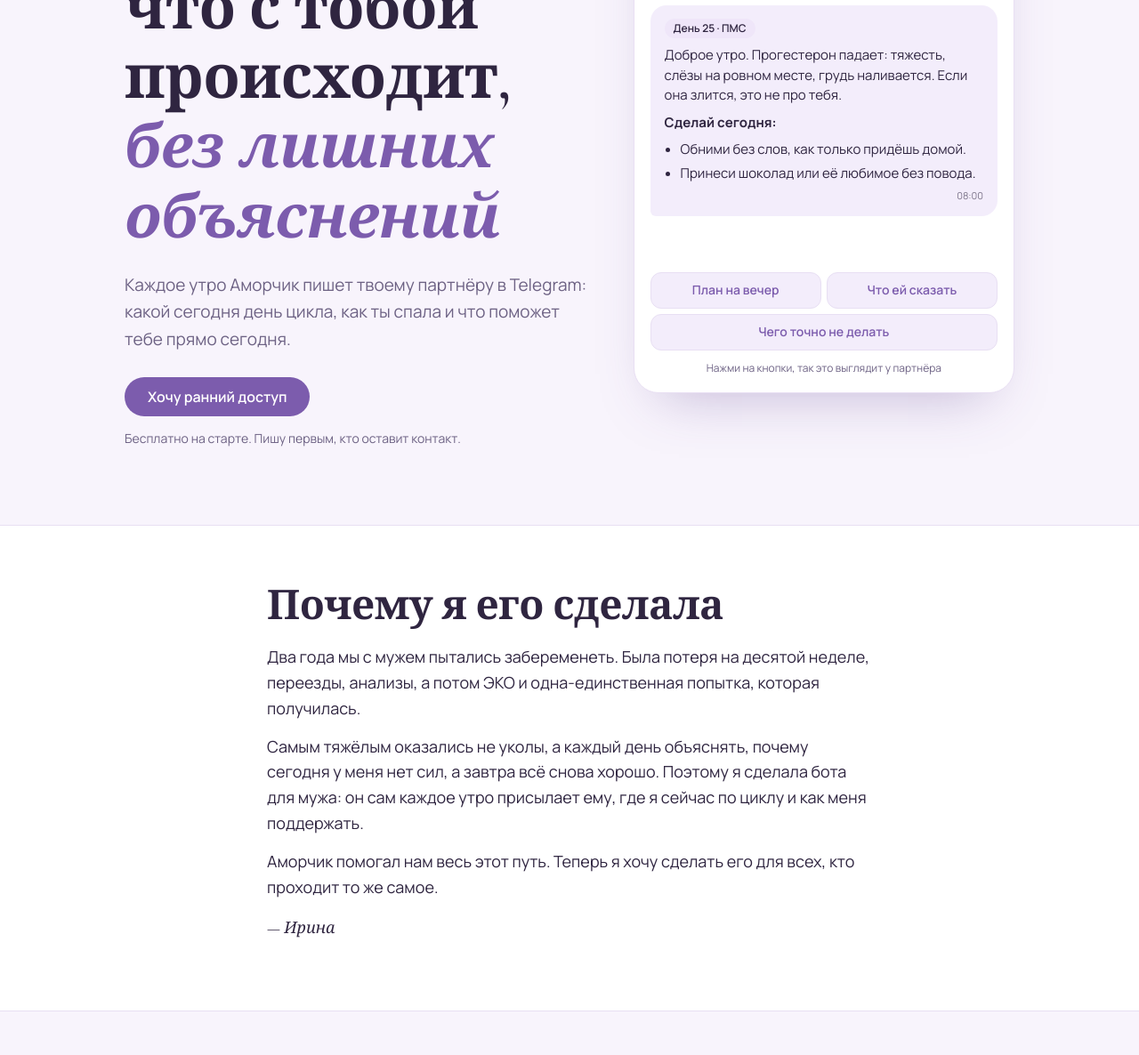
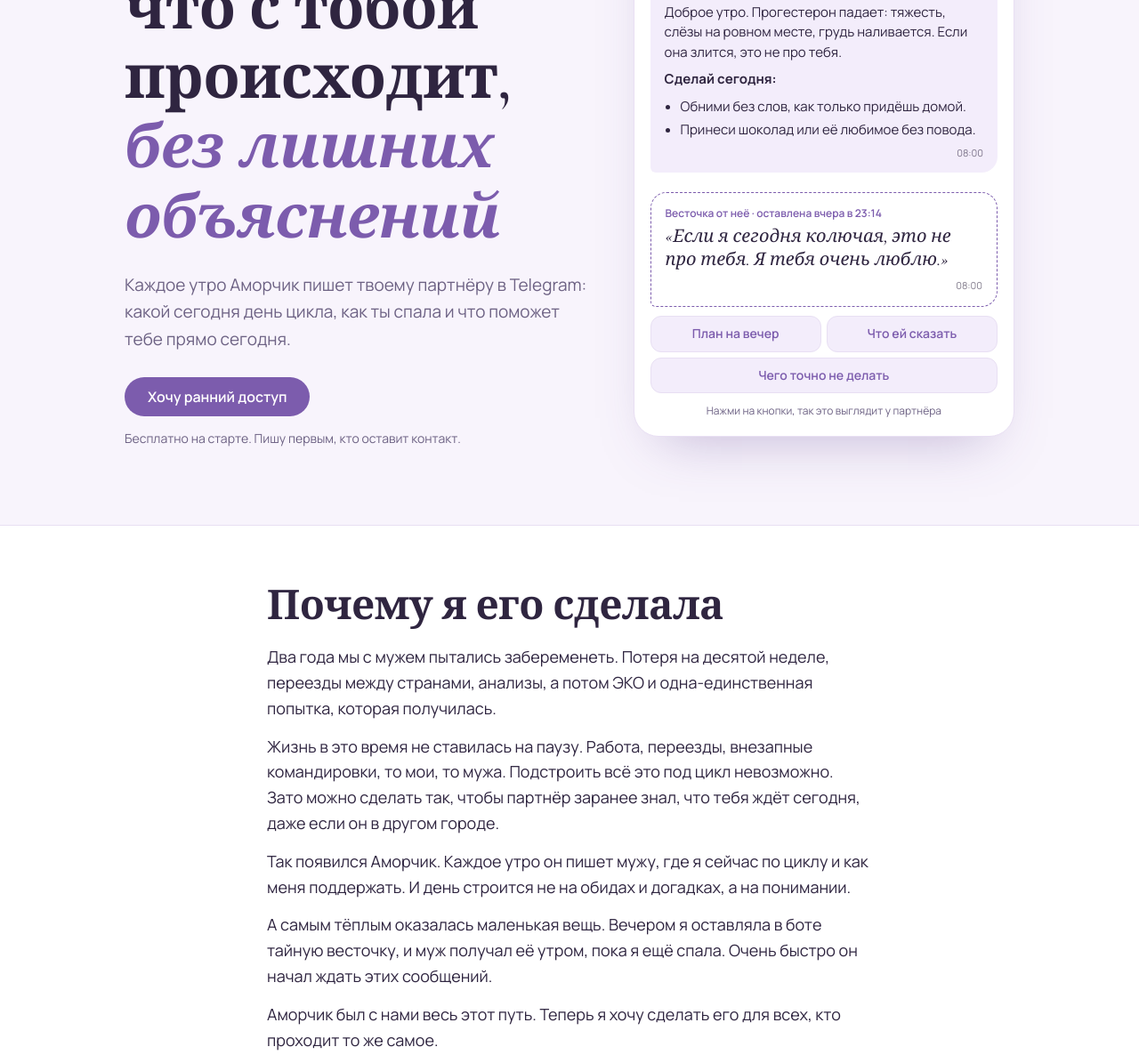
Before and after one commit to itveritneva/amorchik, a plain HTML site: page index.html in a window 1280 px wide. Shown: the part 351-1537 px from the top of the page at 89% size. Drawn offline with nearby package versions, Linux system fonts and the light colour scheme.

Commit message:
Story about moves and trips, evening secret note in demo and features
Co-Authored-By: Claude Opus 5.5 <noreply@anthropic.com>

```diff
--- a/index.html
+++ b/index.html
@@ -91,6 +91,9 @@
   .kb button:hover { background: var(--soft); }
   .kb button:active { transform: scale(.98); }
   .kb button.wide { grid-column: 1 / -1; }
+  .bubble.note { background: var(--surface); border: 1px dashed var(--accent); }
+  .bubble.note p { font-family: 'Cormorant Garamond', Georgia, serif; font-style: italic; font-size: 20px; line-height: 1.3; color: var(--ink); }
+  .note-head { display: block; font-size: 12px; font-weight: 600; color: var(--accent); margin-bottom: 4px; }
   .try { text-align: center; font-size: 12px; color: var(--muted); margin: 10px 0 0; }
   @media (prefers-reduced-motion: reduce) { .pop { animation: none; } }
   .tag { display: inline-block; background: var(--soft); color: var(--ink); border-radius: 999px; padding: 2px 10px; font-size: 12px; font-weight: 600; margin-bottom: 8px; }
@@ -186,9 +189,11 @@
 <section class="story">
   <div class="wrap">
     <h2>Почему я его сделала</h2>
-    <p>Два года мы с мужем пытались забеременеть. Была потеря на десятой неделе, переезды, анализы, а потом ЭКО и одна-единственная попытка, которая получилась.</p>
-    <p>Самым тяжёлым оказались не уколы, а каждый день объяснять, почему сегодня у меня нет сил, а завтра всё снова хорошо. Поэтому я сделала бота для мужа: он сам каждое утро присылает ему, где я сейчас по циклу и как меня поддержать.</p>
-    <p>Аморчик помогал нам весь этот путь. Теперь я хочу сделать его для всех, кто проходит то же самое.</p>
+    <p>Два года мы с мужем пытались забеременеть. Потеря на десятой неделе, переезды между странами, анализы, а потом ЭКО и одна-единственная попытка, которая получилась.</p>
+    <p>Жизнь в это время не ставилась на паузу. Работа, переезды, внезапные командировки, то мои, то мужа. Подстроить всё это под цикл невозможно. Зато можно сделать так, чтобы партнёр заранее знал, что тебя ждёт сегодня, даже если он в другом городе.</p>
+    <p>Так появился Аморчик. Каждое утро он пишет мужу, где я сейчас по циклу и как меня поддержать. И день строится не на обидах и догадках, а на понимании.</p>
+    <p>А самым тёплым оказалась маленькая вещь. Вечером я оставляла в боте тайную весточку, и муж получал её утром, пока я ещё спала. Очень быстро он начал ждать этих сообщений.</p>
+    <p>Аморчик был с нами весь этот путь. Теперь я хочу сделать его для всех, кто проходит то же самое.</p>
     <p class="sign">— Ирина</p>
   </div>
 </section>
@@ -210,7 +215,7 @@
       <div class="card">
         <div class="num">3</div>
         <h3>Каждое утро сводка</h3>
-        <p>В 8:00 фаза, настроение, энергия и конкретная подсказка на день. Перед овуляцией придёт напоминание.</p>
+        <p>В 8:00 фаза, настроение, энергия и конкретная подсказка на день. И твоя весточка, если ты оставила её с вечера.</p>
       </div>
     </div>
 
@@ -221,6 +226,7 @@
       <li>Что сделать сегодня и чего лучше избегать</li>
       <li>Прогноз на 7 дней вперёд</li>
       <li>Напоминание за 1–2 дня до овуляции</li>
+      <li>Твою тайную весточку, оставленную с вечера</li>
       <li>Ни одного вопроса «а что с тобой?»</li>
     </ul>
   </div>
@@ -278,6 +284,7 @@
 (function () {
   var DAYS = {
     d2: {
+      note: "Спасибо, что ты рядом. Сегодня мне просто нужно, чтобы ты меня обнял.",
       tag: "День 2 · менструация",
       body: "<p>Доброе утро. Сон 6 ч 10 мин, восстановление низкое. Сегодня у неё ноль ресурса, и это нормально.</p><p><b>Сделай сегодня:</b></p><ul><li>Принеси грелку на живот. Она скажет спасибо без слов.</li><li>Возьми на себя весь быт: посуду, ужин, магазин.</li></ul>",
       plan: "Плед, грелка, её любимый сериал. Ужин закажи сам и не спрашивай, что она хочет: просто принеси что-то тёплое. Телефоны в другую комнату к 21:00.",
@@ -285,6 +292,7 @@
       dont: "<ul><li>Не трогай живот и грудь, сейчас очень больно.</li><li>Не проси решений и долгих разговоров.</li><li>Не обижайся на молчание, она сейчас внутри себя.</li></ul>"
     },
     d13: {
+      note: "Сегодня вечером я вся твоя. Приходи пораньше.",
       tag: "День 13 · пик овуляции",
       body: "<p>Доброе утро. Сон 7 ч 40 мин, энергии много. Самый фертильный день цикла: она тянется к тебе, магнетизм на максимуме.</p><p><b>Сделай сегодня:</b></p><ul><li>Скажи, что она красивая. Сегодня она в это поверит.</li><li>Освободи вечер. Это самый важный день цикла.</li></ul>",
       plan: "Свидание дома: ужин, который готовишь ты, свечи, её плейлист. Без спешки и без телефонов: ей важно твоё присутствие, а не скорость.",
@@ -292,6 +300,7 @@
       dont: "<ul><li>Не пропадай сегодня в работе и в телефоне.</li><li>Не торопись. Грудь сейчас особенно чувствительная, будь нежнее.</li></ul>"
     },
     d25: {
+      note: "Если я сегодня колючая, это не про тебя. Я тебя очень люблю.",
       tag: "День 25 · ПМС",
       body: "<p>Доброе утро. Прогестерон падает: тяжесть, слёзы на ровном месте, грудь наливается. Если она злится, это не про тебя.</p><p><b>Сделай сегодня:</b></p><ul><li>Обними без слов, как только придёшь домой.</li><li>Принеси шоколад или её любимое без повода.</li></ul>",
       plan: "Тихий вечер дома. Наполни ей тёплую ванну: соль, свечи, тишина. А сам возьми на себя всё, что можно взять.",
@@ -318,6 +327,7 @@
     chat.innerHTML = "";
     var d = DAYS[day];
     bubble("bot", '<span class="tag">' + d.tag + "</span>" + d.body, true);
+    bubble("bot note", '<span class="note-head">Весточка от неё · оставлена вчера в 23:14</span><p>«' + d.note + '»</p>', true);
   }
 
   tabs.forEach(function (t) { t.addEventListener("click", function () { show(t.dataset.day); }); });
@@ -325,7 +335,7 @@
   document.querySelectorAll(".kb button").forEach(function (b) {
     b.addEventListener("click", function () {
       var q = b.dataset.q, d = DAYS[current];
-      while (chat.children.length > 1) chat.removeChild(chat.lastChild);
+      while (chat.children.length > 2) chat.removeChild(chat.lastChild);
       bubble("me", LABELS[q]);
       setTimeout(function () {
         var html = d[q].charAt(0) === "<" ? d[q] : "<p>" + d[q] + "</p>";
```
